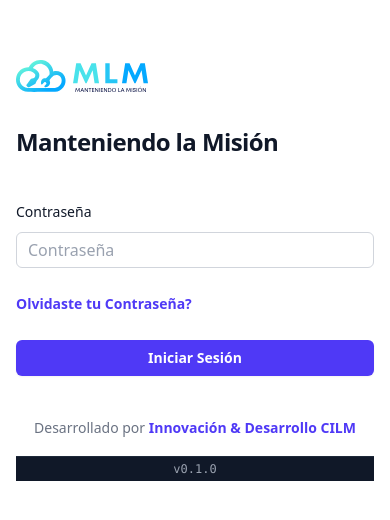
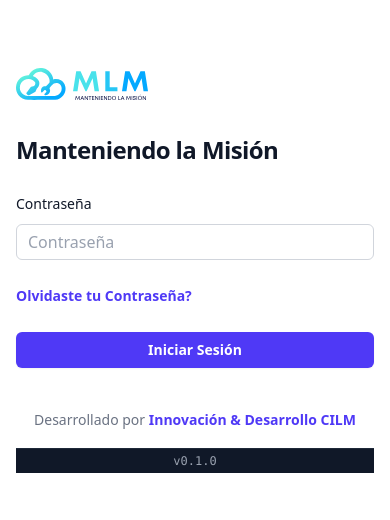
Before and after one commit to EdgarJr30/mlm_frontend, a React (Vite) app: page /login in a window 390 px wide. Shown: the part 152-672 px from the top of the page. Built offline with nearby package versions, Linux system fonts and the light colour scheme; no server answers.

Commit message:
style: AJustes de estilos responsivo al login page

```diff
--- a/src/pages/LoginPage.tsx
+++ b/src/pages/LoginPage.tsx
@@ -39,8 +39,8 @@ export default function LoginPage() {
   };
 
   return (
-    <div className="flex min-h-screen flex-1">
-      <div className="flex flex-1 flex-col justify-center px-4 py-12 sm:px-6 lg:flex-none lg:px-20 xl:px-24">
+    <div className="flex h-screen">
+      <div className="flex flex-1 flex-col justify-center px-4 py-8 sm:py-12 sm:px-6 lg:flex-none lg:px-20 xl:px-24">
         <div className="mx-auto w-full max-w-sm lg:w-96">
           <div>
             <img src={Logo} alt="MLM Logo" className="h-8 w-auto" />
@@ -49,7 +49,7 @@ export default function LoginPage() {
             </h2>
           </div>
 
-          <div className="mt-10">
+          <div className="mt-6 sm:mt-10">
             <div>
               <form onSubmit={handleLogin} className="space-y-6">
                 {/* <div>
```
